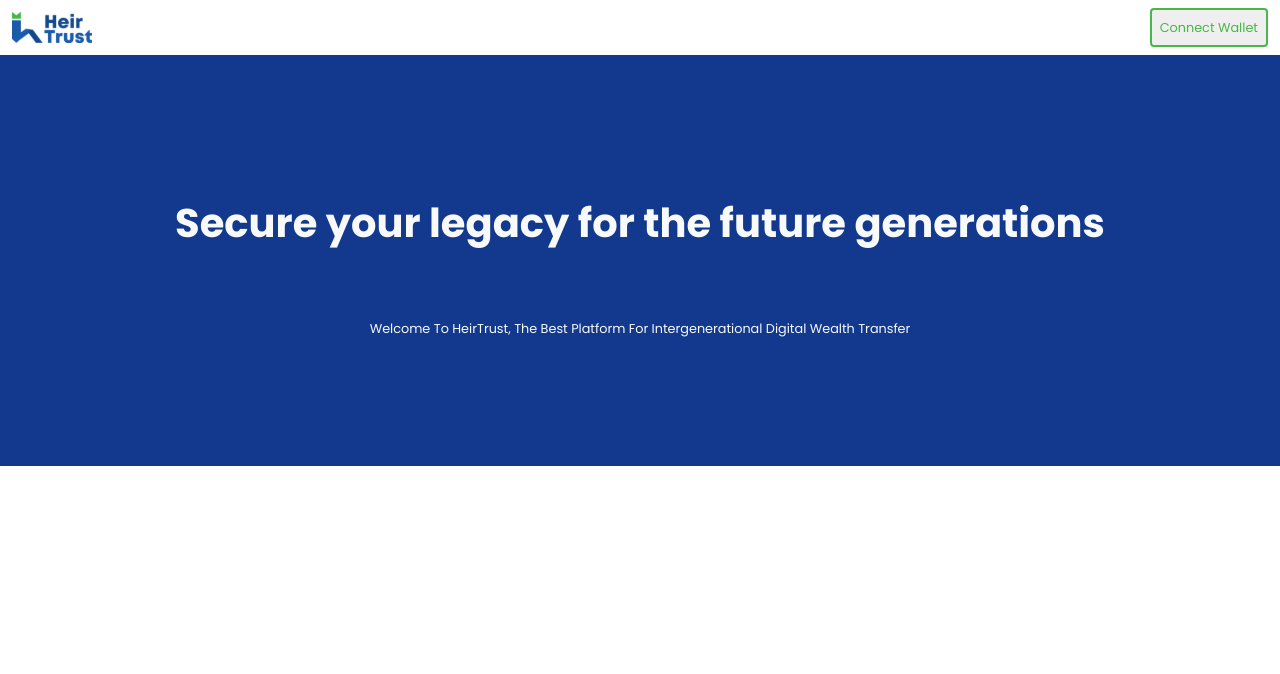
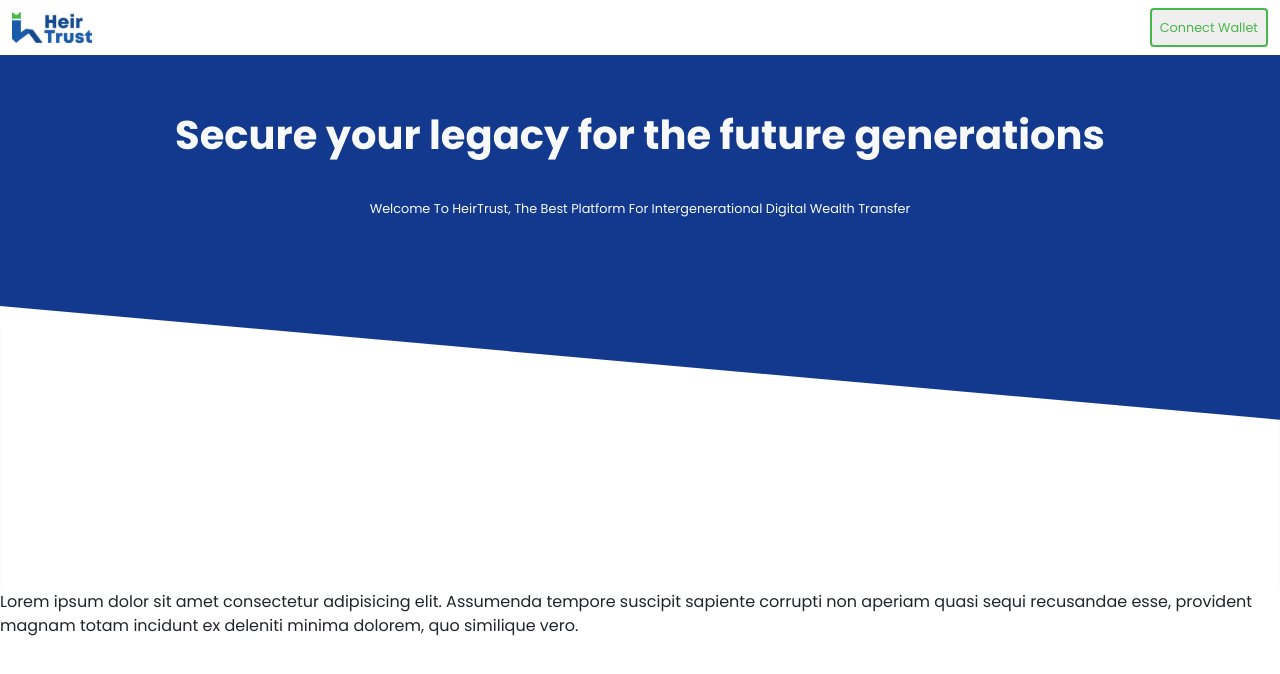
Before and after one commit to Adedoyin-Emmanuel/heirtrust, a React (Create React App) app: page / in a window 1280 px wide. Shown: the top 674 px of the page. Built offline with nearby package versions, Linux system fonts and the light colour scheme.

Commit message:
Added the hero-image component

```diff
--- a/src/components/app-header.tsx
+++ b/src/components/app-header.tsx
@@ -2,7 +2,12 @@ import React from 'react'
 import AppBlueLogo from "./../assets/images/logo-blue.svg";
 import AppButton from './app-button';
 
-const AppHeader = ():JSX.Element =>
+
+interface appHeaderProps
+{
+    className: string;
+}
+const AppHeader = ({className}: appHeaderProps):JSX.Element =>
 {
 
     const handleButtonClick = ():void =>
@@ -11,7 +16,7 @@ const AppHeader = ():JSX.Element =>
     }
     return (
         <React.Fragment>
-            <section className="container-fluid d-flex align-items-center justify-content-between brand-white-color">
+            <section className={`container-fluid d-flex align-items-center justify-content-between ${className}`}>
                 <section className="app-logo-container my-2 d-flex align-items-center justify-content-center">
                 <img src={AppBlueLogo} className="img-fluid" width={"80"} height={"80"} alt="HeirTrust Logo"/>
                 </section>
--- a/src/components/app-hero-wave.tsx
+++ b/src/components/app-hero-wave.tsx
@@ -1,11 +1,15 @@
 import React from 'react'
 
-const AppHeroWave = ():JSX.Element =>
+interface heroWaveProps
+{
+    className:string;
+}
+const HeroWave = ({className}:heroWaveProps):JSX.Element =>
 {
     return (
         <React.Fragment>
 
-            <svg xmlns="http://www.w3.org/2000/svg" viewBox="0 0 1440 319" className="hero-wave p-0 m-0">
+            <svg xmlns="http://www.w3.org/2000/svg" viewBox="0 0 1440 319" className={`hero-wave p-0 m-0 ${className}`}>
                 <path fill="#ffffff" fill-opacity="1" d="M0,0L1440,128L1440,320L0,320Z"></path>
             </svg>
 
@@ -13,4 +17,4 @@ const AppHeroWave = ():JSX.Element =>
     );
 }
 
-export default AppHeroWave;
+export default HeroWave;
--- a/src/components/app-hero.tsx
+++ b/src/components/app-hero.tsx
@@ -1,25 +1,32 @@
-import React from 'react'
-import HeroImage from "./../assets/images/dashboard.svg";
+import React from "react";
 
-const AppHero = ():JSX.Element =>
+import HeroWave from "./app-hero-wave";
+
+interface appHeroProps {
+  className: string;
+}
+const AppHero = ({ className }: appHeroProps): JSX.Element =>
 {
   return (
     <React.Fragment>
-            <section className="app-hero brand-bg-primary-blue p-5 ">
+      <section
+        className={`app-hero brand-bg-primary-blue p-0 m-0 ${className}`}
+      >
         <section className="hero-heading py-5">
-                    <h1 className="display-7 fw-bold text-light text-center p-5">
+          <h1 className="display-7 fw-bold text-light text-center p-2">
             Secure your legacy for the future generations
           </h1>
 
-                    <p className="hero-sub-heading brand-small-text-2 text-center text-light py-3 text-capitalize p-5">welcome to HeirTrust, the best platform for intergenerational digital wealth transfer</p>
+          <p className="hero-sub-heading brand-small-text-2 text-center text-light py-4 text-capitalize">
+            welcome to HeirTrust, the best platform for intergenerational
+            digital wealth transfer
+          </p>
         </section>
 
-                {/* <section className="hero-image d-flex align-items-center justify-content-center">
-                    <img src={HeroImage} className="img-fluid m-auto" alt="HeirTrust Dashboard"/>
-                </section> */}
+        <HeroWave className="hero-wave"/>
       </section>
     </React.Fragment>
   );
-}
+};
 
 export default AppHero;
--- a/src/includes/styles/customStyles.css
+++ b/src/includes/styles/customStyles.css
@@ -33,6 +33,9 @@
     --brand-button-outline-weight:2px;
     --brand-small-text:0.9rem;
 }
+
+
+/*app utility color classes*/
 
 .brand-bg-primary-blue
 {
@@ -93,3 +96,23 @@
 {
     border:var(--brand-button-outline-weight) solid var(--brand-secondary-green-color);
 }
+
+
+
+
+/*app hero*/
+.hero-wave
+{
+    z-index:0;
+}
+
+.hero-image-container
+{
+    z-index:10000;
+}
+
+
+.hero-image
+{
+    z-index:10000;
+}
--- a/src/pages/404.tsx
+++ b/src/pages/404.tsx
@@ -6,7 +6,7 @@ const NotFound = ():JSX.Element =>
     return (
         <React.Fragment>
             <section className="container-fluid">
-                <AppHeader />
+                <AppHeader className="brand-bg-white"/>
 
                 you are lost
             </section>
--- a/src/pages/Home.tsx
+++ b/src/pages/Home.tsx
@@ -6,9 +6,12 @@ const Home = ():JSX.Element =>
 {
     return (
         <React.Fragment>
-            <section className="container-fluid p-0">
-                <AppHeader />
-                <AppHero/>
+            <section className="container-fluid p-0 " style={{"overflowX":"hidden"}}>
+                <AppHeader className="brand-bg-white"/>
+
+                <AppHero className=""/>
+
+                Lorem ipsum dolor sit amet consectetur adipisicing elit. Assumenda tempore suscipit sapiente corrupti non aperiam quasi sequi recusandae esse, provident magnam totam incidunt ex deleniti minima dolorem, quo similique vero.
             </section>
         </React.Fragment>
     );
```
Also changed, not shown: src/components/app-hero-image.tsx (added, +20 -0 lines). Lines whose indentation alone changed are shown as unchanged.
